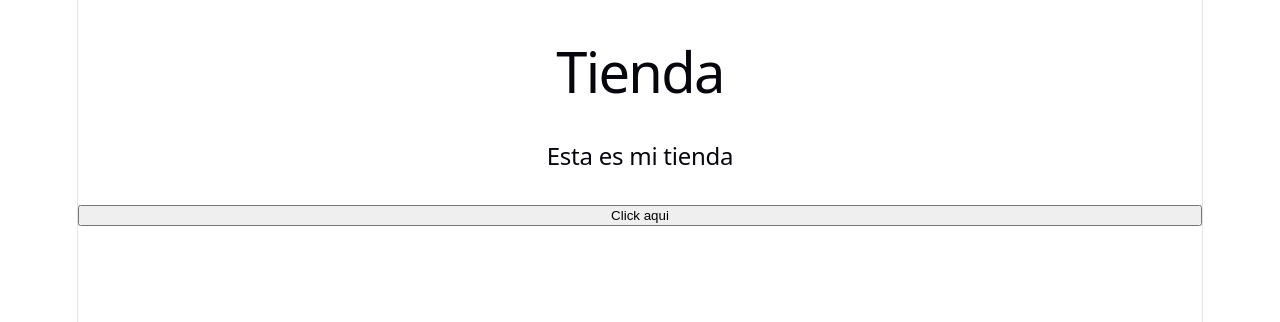
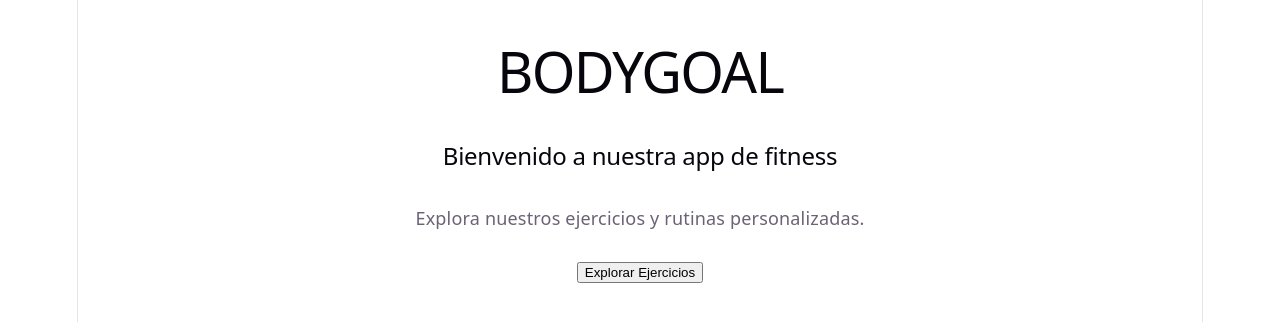
Before and after one commit to mariluz3007/BodyGoal, a React (Vite) app: page / in a window 1280 px wide. Shown: the top 322 px of the page. Built offline with nearby package versions, Linux system fonts and the light colour scheme.

Commit message:
Restructuracion y nombramiento del proyecto

```diff
--- a/index.html
+++ b/index.html
@@ -11,3 +11,16 @@
     <script type="module" src="/src/main.tsx"></script>
   </body>
 </html>
+<!doctype html>
+<html lang="en">
+  <head>
+    <meta charset="UTF-8" />
+    <link rel="icon" type="image/svg+xml" href="/favicon.svg" />
+    <meta name="viewport" content="width=device-width, initial-scale=1.0" />
+    <title>BodyGoal - Fitness App</title>
+  </head>
+  <body>
+    <div id="root"></div>
+    <script type="module" src="/src/main.tsx"></script>
+  </body>
+</html>
--- a/package.json
+++ b/package.json
@@ -1,5 +1,5 @@
 {
-  "name": "tienda",
+  "name": "bodygoal",
   "private": true,
   "version": "0.0.0",
   "type": "module",
--- a/src/App.tsx
+++ b/src/App.tsx
@@ -4,14 +4,16 @@ import './App.css'
 function App() {
 
   return (
-    <>
+    <div className="App">
       <br></br>
-      <h1>Tienda</h1>
+      <h1>BODYGOAL</h1>
       <br></br>
-      <h2>Esta es mi tienda</h2>
+      <h2>Bienvenido a nuestra app de fitness</h2>
       <br></br>
-      <button>Click aqui</button>
-    </>
+      <p>Explora nuestros ejercicios y rutinas personalizadas.</p>
+      <br></br>
+      <button>Explorar Ejercicios</button>
+    </div>
   )
 }
 
```
